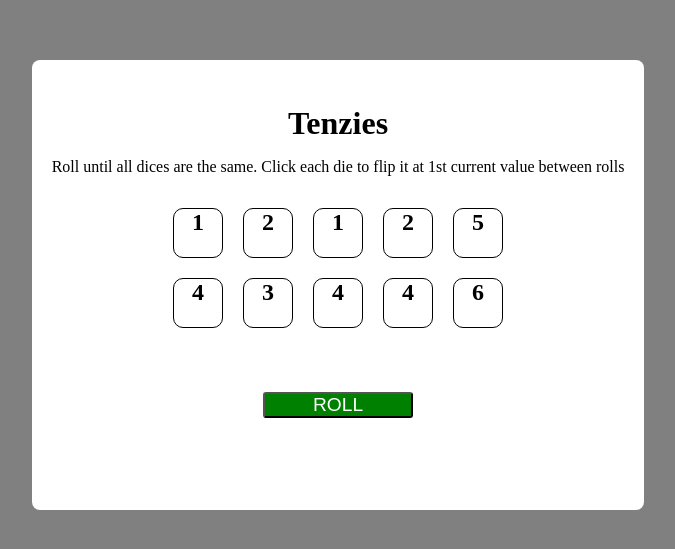
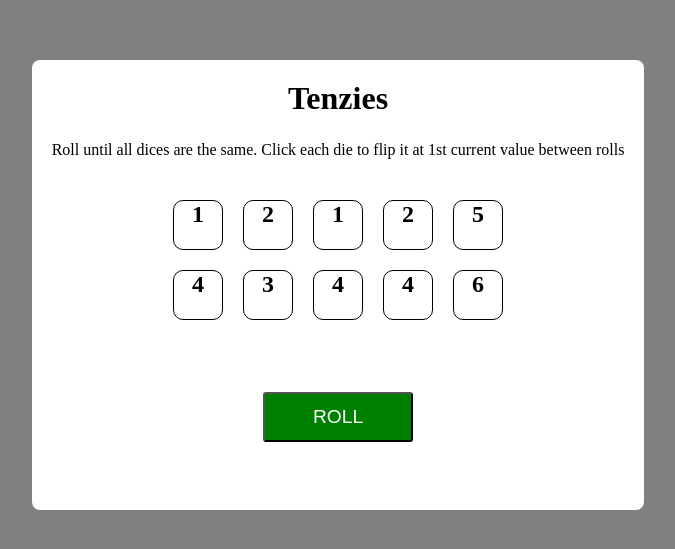
Before and after one commit to Sam10-debug/tenzies-game-react-app, a React (Create React App) app: page / in a window 1280 px wide. Shown: the part 115-664 px from the top of the page, without its empty margins (302-977 px from the left). Built offline with nearby package versions, Linux system fonts and the light colour scheme; the HTML template or start-up script is replaced by a standard one.

Commit message:
worked on spacing

```diff
--- a/src/style.css
+++ b/src/style.css
@@ -23,7 +23,7 @@ main{
 	padding: 20px;
 	display: flex;
 	flex-direction: column;
-	justify-content: center;
+	justify-content: space-between;
 	align-items: center;
 	border-radius: 8px;
 }
@@ -44,6 +44,7 @@ button{
 	width: 150px;
 	background-color: green;
 	color: #ffffff;
+	height: 50px;
 }
 .dice-container{
 	display: grid;
```
